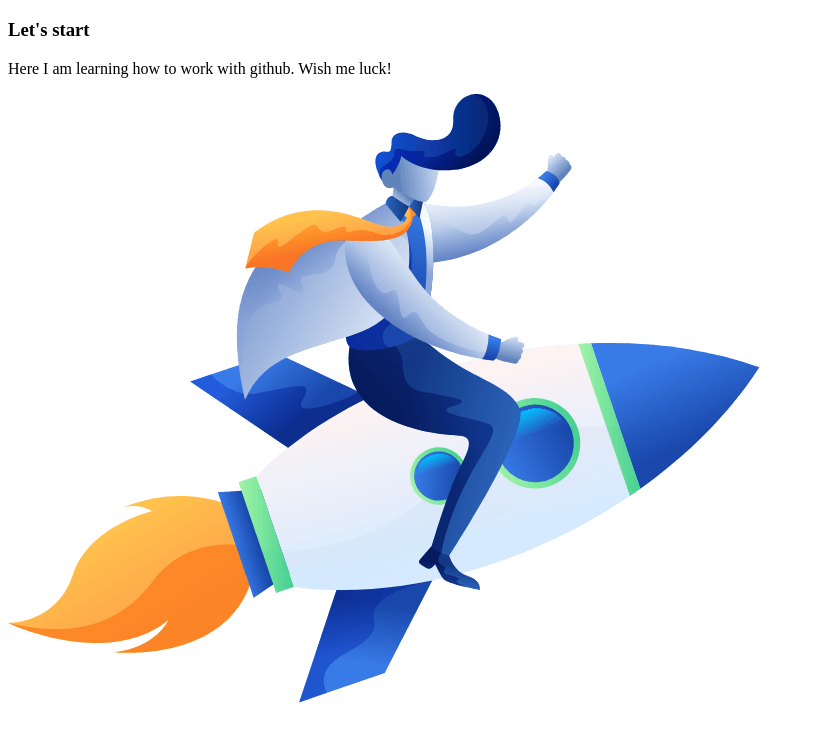
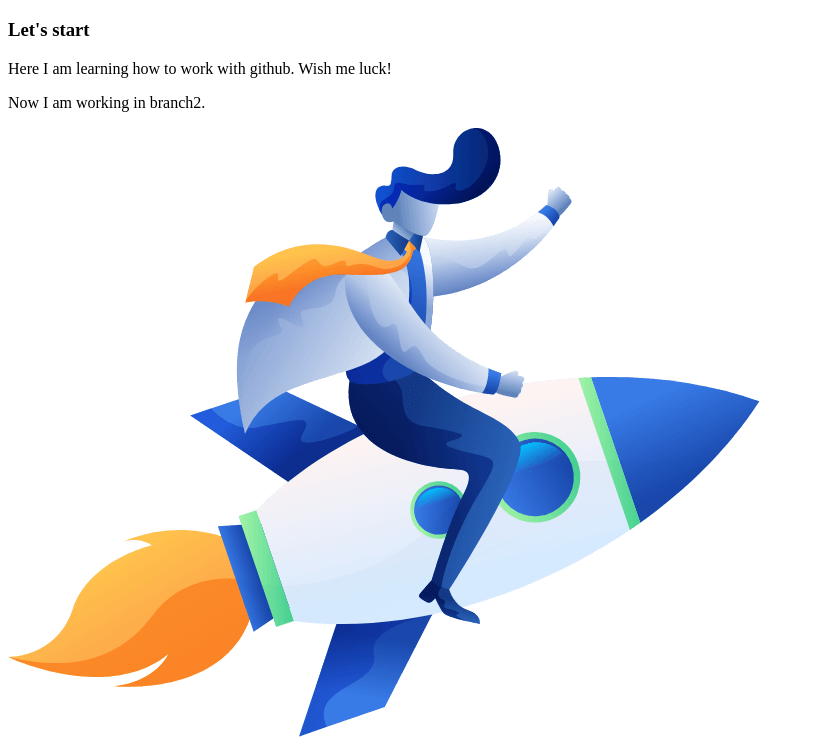
Before and after one commit to shaminaj-disha/course-first-repo, a plain HTML site: page index.html in a window 1280 px wide. Shown: the part 61-810 px from the top of the page, without its empty margins (0-815 px from the left). Drawn offline with Linux system fonts and the light colour scheme.

Commit message:
commit branch2

```diff
--- a/index.html
+++ b/index.html
@@ -12,6 +12,7 @@
     <h1>Web Course's first github repository</h1>
     <h3>Let's start</h3>
     <p>Here I am learning how to work with github. Wish me luck!</p>
+    <p>Now I am working in branch2.</p>
     <img src="fly-rocket.png" alt="Cartoon flying on a rocket">
 </body>
 </html>
```
